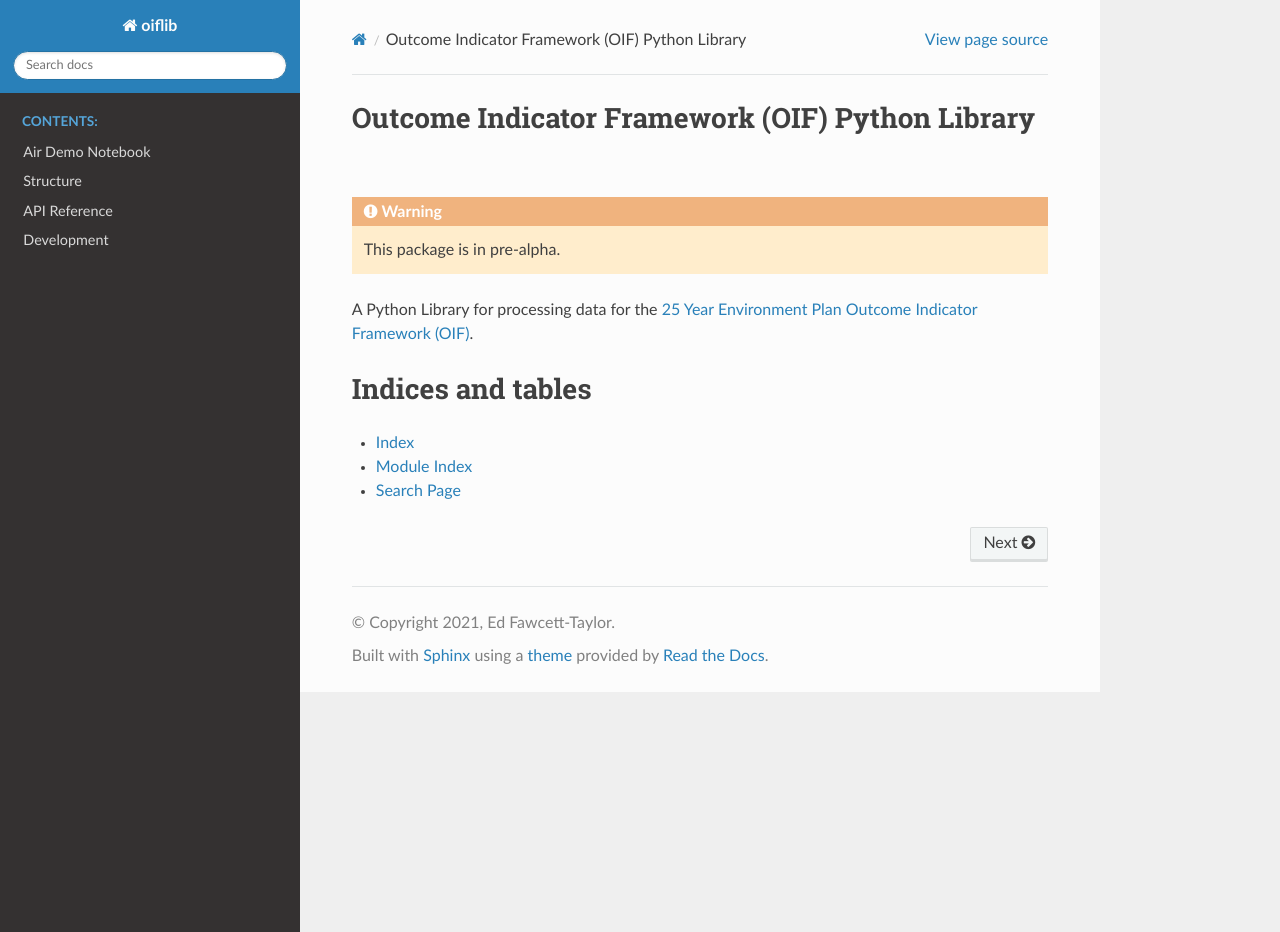
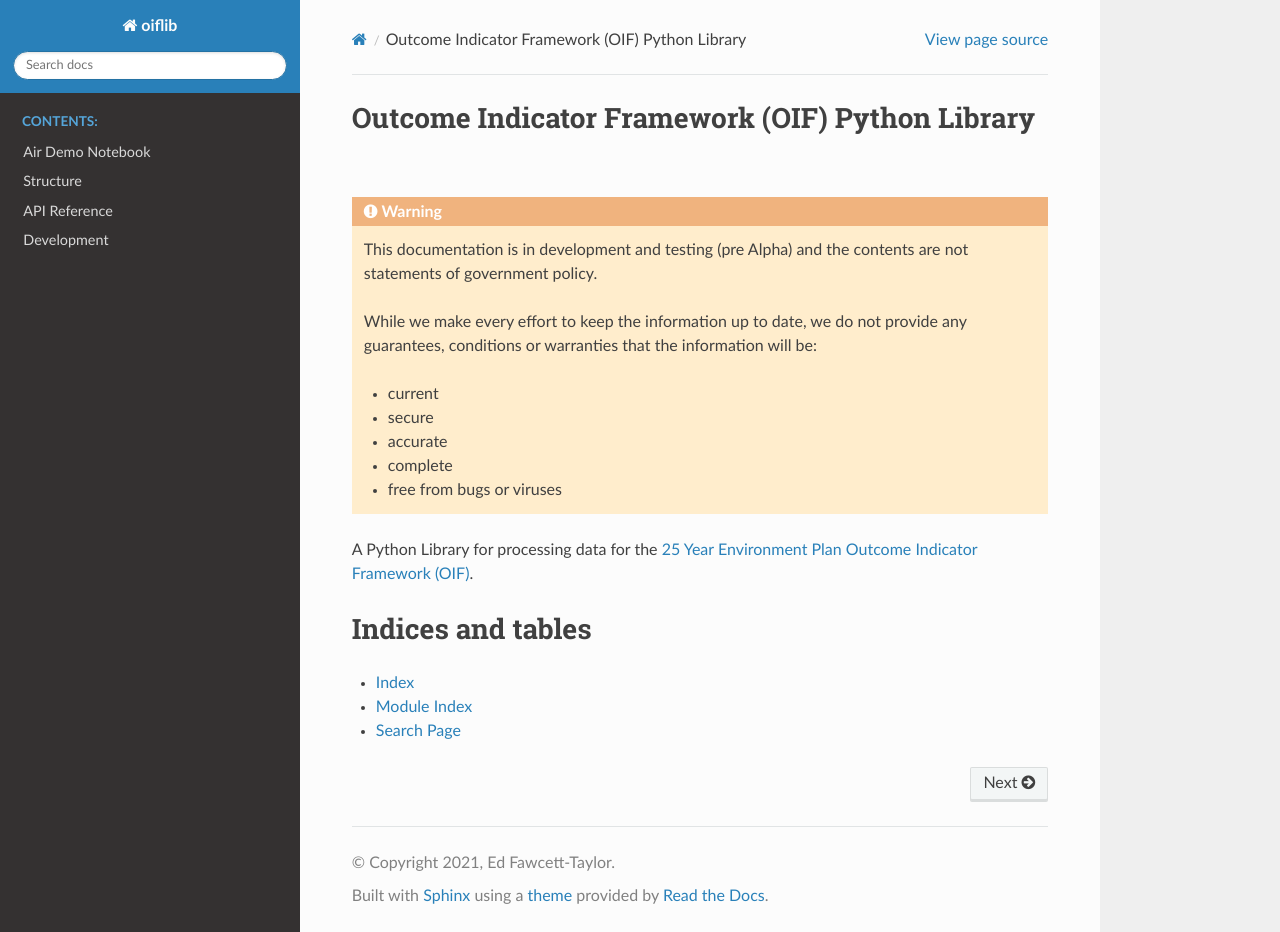
Before and after one commit to Defra-Data-Science-Centre-of-Excellence/oiflib, a Sphinx documentation site: the page built from docs/source/index.rst, in a window 1280 px wide and 932 px high. Built offline with Sphinx 7.4.7 and the Read the Docs theme 2.0.0, drawn with Linux system fonts in a browser that asks for light colours.

Commit message:
add disclaimer

```diff
--- a/docs/source/index.rst
+++ b/docs/source/index.rst
@@ -11,7 +11,15 @@ Outcome Indicator Framework (OIF) Python Library
    development
 
 .. warning::
-   This package is in pre-alpha.
+   This documentation is in development and testing (pre Alpha) and the contents are not statements of government policy.
+
+   While we make every effort to keep the information up to date, we do not provide any guarantees, conditions or warranties that the information will be:
+
+   - current
+   - secure
+   - accurate
+   - complete
+   - free from bugs or viruses
 
 A Python Library for processing data for the `25 Year Environment Plan Outcome Indicator Framework (OIF) <https://www.gov.uk/government/publications/25-year-environment-plan-progress-reports>`_.
 
```
